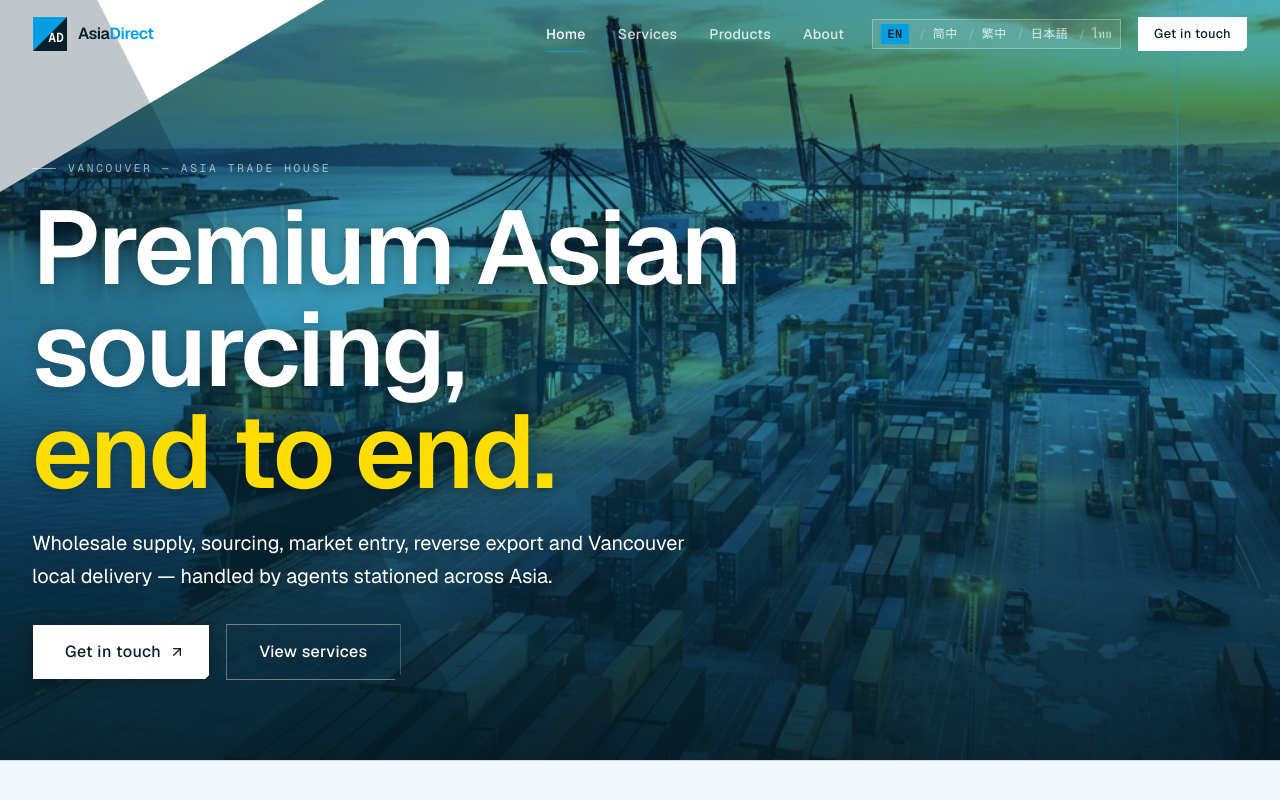
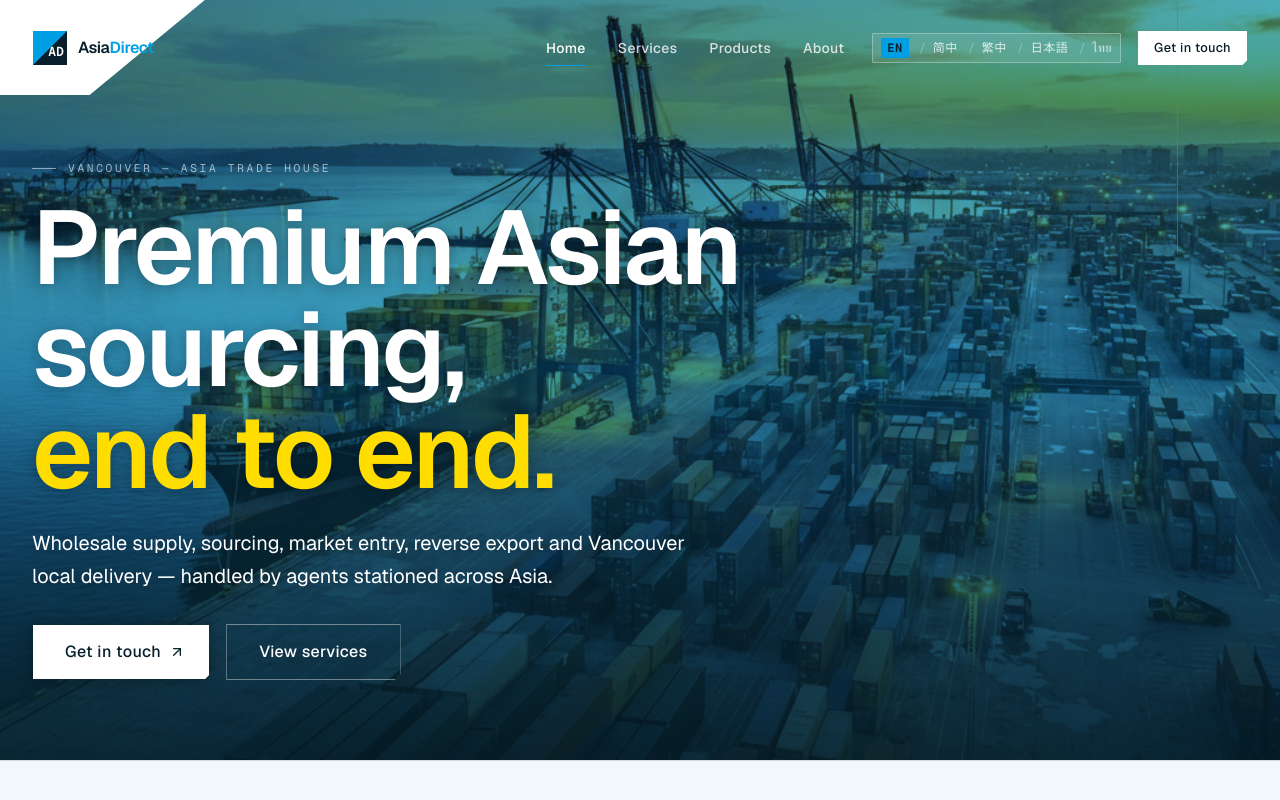
Before and after one commit to AlexLTK1/ADtrading-website, a Next.js app in the folder adtradings-studio/: page / in a window 1280 px wide. Shown: the top 800 px of the page. Built offline with nearby package versions, Linux system fonts and the light colour scheme.

Commit message:
feat: redesign home hero and header layout adjustments
Co-authored-by: Alex Leung <96800981+AlexLTK1@users.noreply.github.com>

```diff
--- a/adtradings-studio/components/home/home-hero.tsx
+++ b/adtradings-studio/components/home/home-hero.tsx
@@ -27,9 +27,8 @@ export function HomeHero() {
       <div className="absolute inset-0 bg-accent/70 mix-blend-multiply" />
       <div className="absolute inset-0 bg-gradient-to-t from-primary/80 via-accent/20 to-transparent" />
 
-      {/* Compact white diagonal logo panel; the hero copy stays entirely on the photo. */}
-      <div className="absolute left-0 top-0 h-40 w-72 bg-background [clip-path:polygon(0_0,78%_0,0_100%)] md:h-48 md:w-[26rem]" />
-      <div className="absolute inset-y-0 left-0 w-[38%] bg-primary/25 [clip-path:polygon(0_0,20%_0,100%_100%,0_100%)]" />
+      {/* The hero remains a separate rectangular banner. Its geometry belongs only
+          to the fixed header above, so no diagonal panel cuts into this photo. */}
       <div className="absolute top-0 right-[8%] hidden h-1/3 w-px bg-accent/60 md:block" />
 
       <div className="relative mx-auto flex w-full max-w-7xl flex-1 flex-col justify-end px-5 pb-14 pt-32 md:px-8 md:pb-20">
--- a/adtradings-studio/components/site-header.tsx
+++ b/adtradings-studio/components/site-header.tsx
@@ -41,13 +41,19 @@ export function SiteHeader() {
   return (
     <header
       className={cn(
-        'fixed inset-x-0 top-0 z-50 border-b',
-        floating ? 'border-transparent bg-transparent' : 'border-border bg-primary',
+        'fixed inset-x-0 top-0 z-50 border-b transition-[background-color,height] duration-300',
+        floating ? 'h-24 border-transparent bg-transparent' : 'h-16 border-border bg-primary',
       )}
     >
-      <div className="relative mx-auto flex max-w-7xl items-center justify-between px-5 py-4 lg:px-8">
-        {/* On the homepage the logo is anchored to the hero wedge, rather than the
-            centered content container, so it stays locked to the upper-left panel. */}
+      {isHome && floating && (
+        <div
+          aria-hidden="true"
+          className="pointer-events-none absolute inset-0 bg-background [clip-path:polygon(0_0,16%_0,7%_100%,0_100%)]"
+        />
+      )}
+      <div className="relative mx-auto flex h-full max-w-7xl items-center justify-between px-5 lg:px-8">
+        {/* The large diagonal is part of the header only. The hero begins below it
+            as a separate rectangular section and never receives this shape. */}
         <Link
           href="/"
           className={cn(
```
